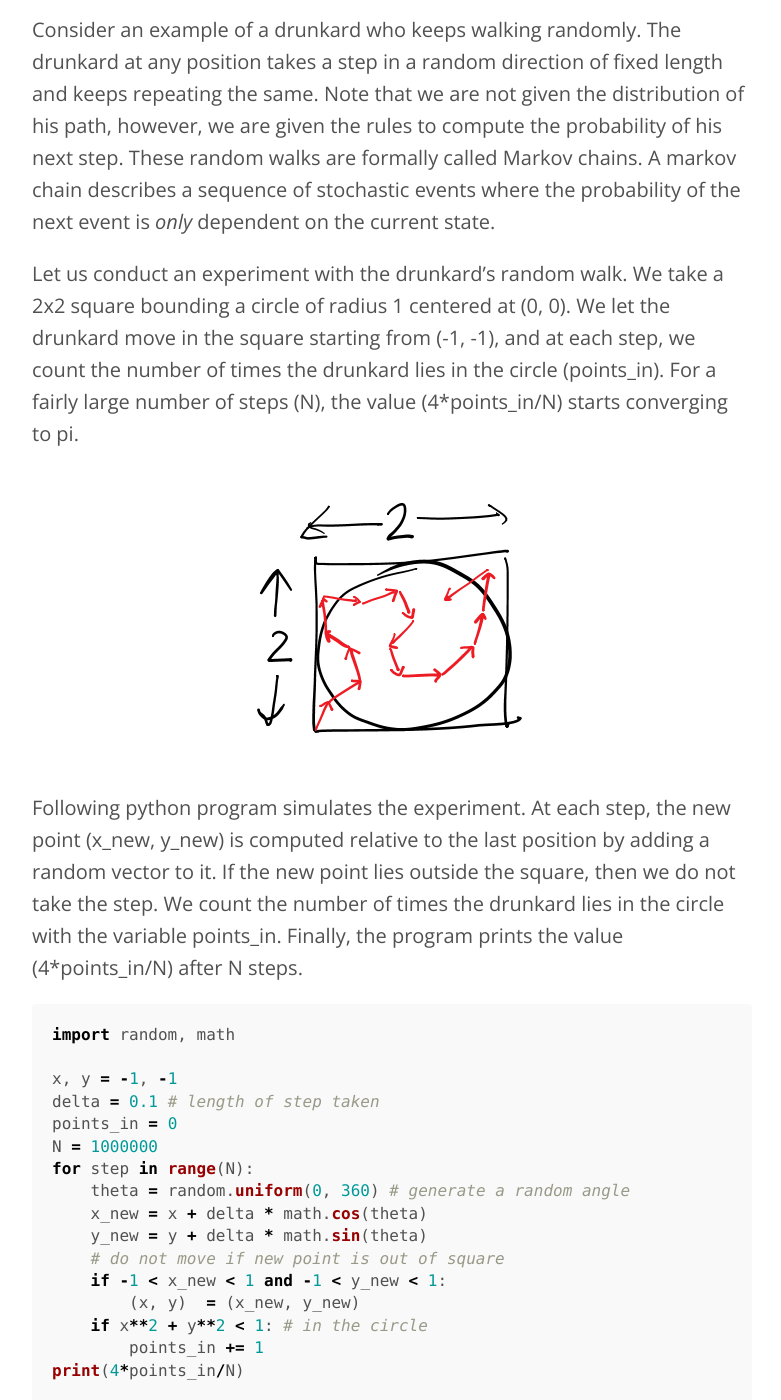
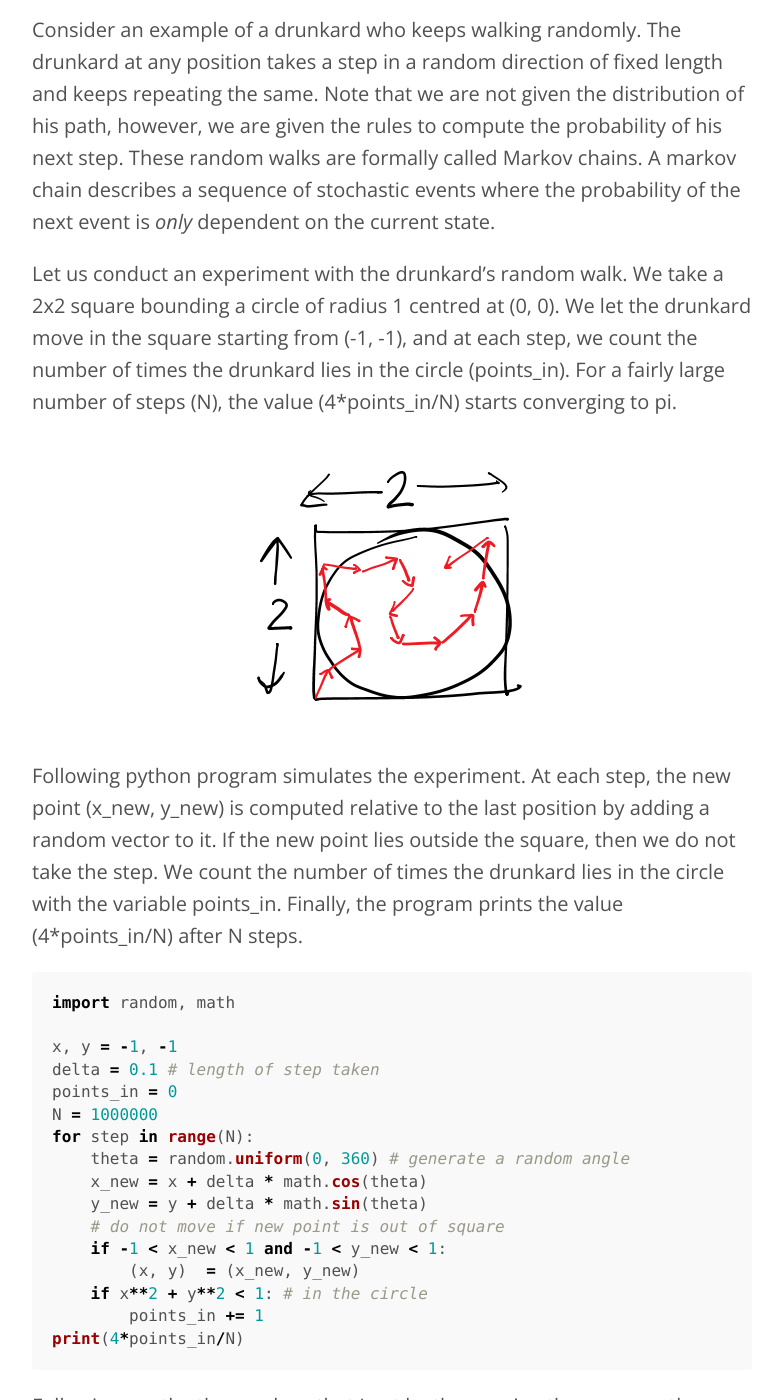
Before and after one commit to manjeetdahiya/manjeetdahiya.github.io, a Jekyll site: the page built from _posts/2018-12-23-a-drunkard-can-help-estimate-the-value-of-pi.md, in a window 1280 px wide and 1400 px high, scrolled down 498 px. Shown: the whole window, without its empty margins (248-1029 px from the left). Built offline with Jekyll 4.4.1, drawn with Linux system fonts in a browser that asks for light colours; some of the changed text lies outside the part shown.

Commit message:
minor change

```diff
--- a/_posts/2018-12-23-a-drunkard-can-help-estimate-the-value-of-pi.md
+++ b/_posts/2018-12-23-a-drunkard-can-help-estimate-the-value-of-pi.md
@@ -23,7 +23,7 @@
 the next event is *only* dependent on the current state.
 
 Let us conduct an experiment with the drunkard's random walk.
-We take a 2x2 square bounding a circle of radius 1 centered at (0, 0).
+We take a 2x2 square bounding a circle of radius 1 centred at (0, 0).
 We let the drunkard move in the square starting from (-1, -1), and at each step,
 we count the number of times the drunkard lies in the circle (points_in).
 For a fairly large number of steps (N), the value (4*points_in/N) starts
```
Also changed, not shown: other parts of _posts/2018-12-23-a-drunkard-can-help-estimate-the-value-of-pi.md (+1 -1 lines).
